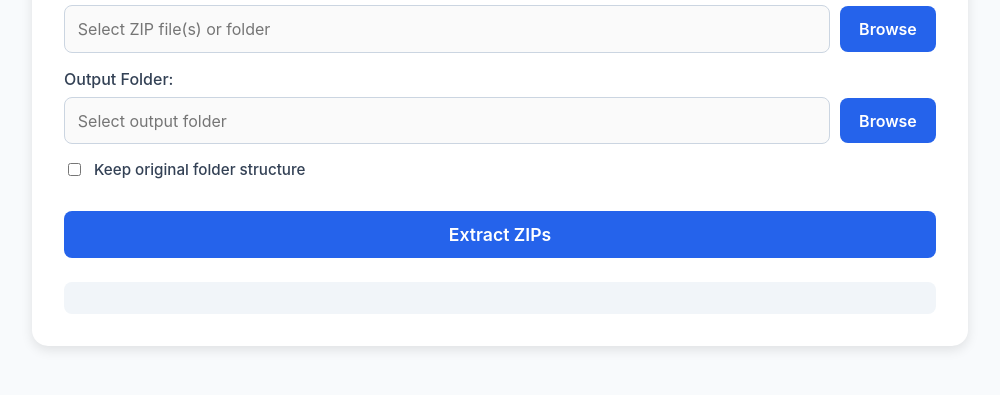
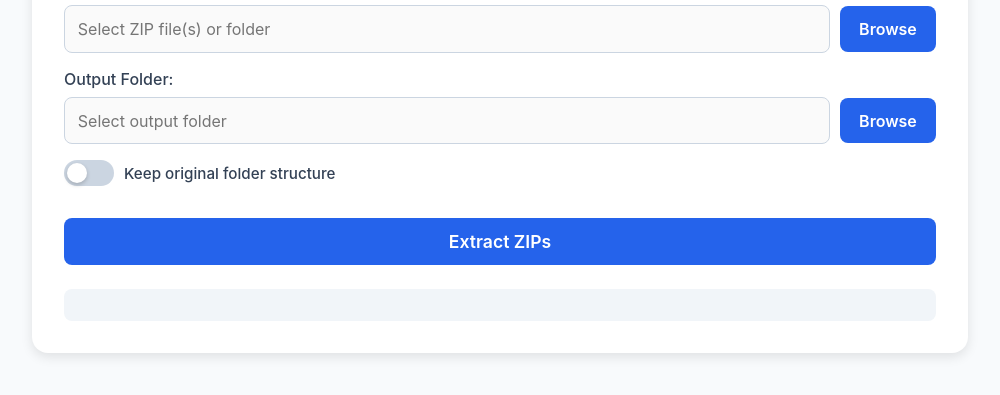
Before and after one commit to ashchan3811/zip-extractor, an Electron app: page src/index.html in a window 1000 px wide. Shown: the part 165-560 px from the top of the page. Drawn offline with Linux system fonts and the light colour scheme.

Commit message:
Add toggle switch for 'Keep original folder structure' option in index.html. Enhance styles for improved user interaction and visual feedback.

```diff
--- a/src/index.html
+++ b/src/index.html
@@ -126,6 +126,61 @@
         font-size: 0.95rem;
       }
 
+      /* Toggle Switch Styles */
+      .toggle-switch {
+        position: relative;
+        display: inline-block;
+        width: 50px;
+        height: 26px;
+      }
+
+      .toggle-switch input[type="checkbox"] {
+        opacity: 0;
+        width: 0;
+        height: 0;
+      }
+
+      .toggle-switch ~ label {
+        cursor: pointer;
+      }
+
+      .toggle-slider {
+        position: absolute;
+        cursor: pointer;
+        top: 0;
+        left: 0;
+        right: 0;
+        bottom: 0;
+        background-color: #cbd5e1;
+        transition: 0.3s;
+        border-radius: 26px;
+      }
+
+      .toggle-slider:before {
+        position: absolute;
+        content: "";
+        height: 20px;
+        width: 20px;
+        left: 3px;
+        bottom: 3px;
+        background-color: white;
+        transition: 0.3s;
+        border-radius: 50%;
+        box-shadow: 0 2px 4px rgba(0, 0, 0, 0.2);
+      }
+
+      input[type="checkbox"]:checked + .toggle-slider {
+        background-color: #2563eb;
+      }
+
+      input[type="checkbox"]:checked + .toggle-slider:before {
+        transform: translateX(24px);
+      }
+
+      input[type="checkbox"]:focus + .toggle-slider {
+        box-shadow: 0 0 0 3px rgba(59, 130, 246, 0.15);
+      }
+
       .selected-items {
         margin-top: 1rem;
         max-height: 200px;
@@ -210,7 +265,10 @@
       </div>
 
       <div class="options">
-        <input type="checkbox" id="keepStructure" />
+        <label class="toggle-switch">
+          <input type="checkbox" id="keepStructure" />
+          <span class="toggle-slider"></span>
+        </label>
         <label for="keepStructure">Keep original folder structure</label>
       </div>
 
```
